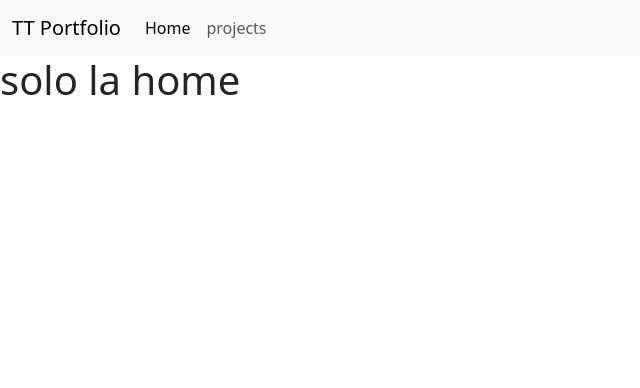
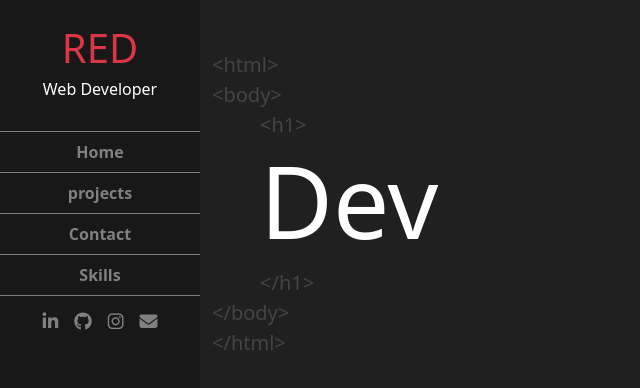
Before and after one commit to TullioTambone/vite-boolfolio, a Vue app: page / in a window 1280 px wide. Shown: the top 388 px of the page, without its empty margins (0-640 px from the left). Built offline with nearby package versions, Linux system fonts and the light colour scheme.

Commit message:
cambiamente di style e layout

```diff
--- a/index.html
+++ b/index.html
@@ -4,7 +4,9 @@
     <meta charset="UTF-8" />
     <link rel="icon" type="image/svg+xml" href="/vite.svg" />
     <meta name="viewport" content="width=device-width, initial-scale=1.0" />
-    <title>Vite + Vue</title>
+    <title>TullioTambone</title>
+
+    <link rel="stylesheet" href="https://cdnjs.cloudflare.com/ajax/libs/font-awesome/6.4.0/css/all.min.css" integrity="sha512-iecdLmaskl7CVkqkXNQ/ZH/XLlvWZOJyj7Yy7tcenmpD1ypASozpmT/E0iPtmFIB46ZmdtAc9eNBvH0H/ZpiBw==" crossorigin="anonymous" referrerpolicy="no-referrer" />
   </head>
   <body>
     <div id="app"></div>
--- a/src/App.vue
+++ b/src/App.vue
@@ -20,13 +20,14 @@ export default{
 </script>
 
 <template>
-<HeaderComp/>
 
-<RouterView>
-</RouterView>
+  <HeaderComp/>
+  <RouterView>
+  </RouterView>
 
 </template>
 
 <style lang="scss">
 @use './style/main.scss';
+
 </style>
--- a/src/components/HeaderComp.vue
+++ b/src/components/HeaderComp.vue
@@ -8,26 +8,95 @@ export default{
 </script>
 
 <template>
-<nav class="navbar navbar-expand-lg bg-body-tertiary">
-    <div class="container-fluid">
-        <a class="navbar-brand" href="#">TT Portfolio</a>
-        <button class="navbar-toggler" type="button" data-bs-toggle="collapse" data-bs-target="#navbarNav" aria-controls="navbarNav" aria-expanded="false" aria-label="Toggle navigation">
-            <span class="navbar-toggler-icon"></span>
-        </button>
-        <div class="collapse navbar-collapse" id="navbarNav">
-            <ul class="navbar-nav">
+<nav>
+    <div id="container">
+        <div class="text-center p-4 top-layer">
+            <h1>
+                <a class="navbar-brand text-danger" href="#">RED</a>
+            </h1>
+            <h6 class="d-block">Web Developer</h6>
+        </div>
+        <ul class="d-flex flex-column">
             <li class="nav-item">
                 <RouterLink class="nav-link active" aria-current="page" :to="{name: 'home'}">Home</RouterLink>
             </li>
             <li class="nav-item">
                 <RouterLink class="nav-link" :to="{name: 'projects'}">projects</RouterLink>
             </li>
+            <li class="nav-item">
+                <RouterLink class="nav-link" to="/">Contact</RouterLink>
+            </li>
+            <li class="nav-item">
+                <RouterLink class="nav-link" to="/">Skills</RouterLink>
+            </li>
         </ul>
+        <div class="socials">
+            <a class="fa-brands fa-linkedin-in"></a>
+            <a href="https://github.com/TullioTambone" class="fa-brands fa-github"></a>
+            <a href="https://www.instagram.com/tulliotambone/" class="fa-brands fa-instagram"></a>
+            <a href= "mailto:tulliotambone97@gmail.com" class="fa-solid fa-envelope"></a>
         </div>
+
     </div>
 </nav>
 </template>
 
 <style lang="scss" scoped>
+nav{
+    height: 100vh;
+    width: 200px;
+    position: fixed;
+    left: 0;
+    top: 0;
+    bottom: 0;
+    background-color: #181818;
+    #container{
+        display: flex;
+        flex-direction: column;
+        .top-layer{
+            h6{
+                color: gray;
+            }
+            &:hover h6{
+                color: white;
+                transition: 0.2s linear;
+            }
+            &:hover{
+                cursor: pointer;
+            }
+        }
 
+        ul{
+            padding: 0;
+            text-align: center;
+            border-top: 1px solid gray;
+            li{
+                border-bottom: 1px solid gray;
+                color: gray;
+                padding: 0.5rem;
+                font-weight: 600;
+
+                &:hover{
+                    color: white;
+                    transition: 0.2s linear;
+                }
+            }
+        }
+
+        .socials{
+            display: flex;
+            justify-content: center;
+
+            a{
+                margin: 0 0.5rem;
+                color: gray;
+                font-size: large;
+                &:hover{
+                    color: white;
+                    transition: 0.2s linear;
+                }
+            }
+        }
+    }
+}
 </style>
--- a/src/components/cardComp.vue
+++ b/src/components/cardComp.vue
@@ -13,19 +13,41 @@ export default{
 
 <template>
 
-    <div class="card">
-        <img :src="`${baseUrl}/storage/${cardProps.img}`" alt="" class="img-fluid">
-        <h5>{{ cardProps.title }}</h5>
-        <p>{{ cardProps.description }}</p>
+    <img :src="`${baseUrl}/storage/${cardProps.img}`" alt="">
+    <h5>{{ cardProps.title }}</h5>
+    <p>{{ cardProps.description }}</p>
 
-        <p v-if="cardProps.type"><span>{{ cardProps.type.name }}</span></p>
+    <p v-if="cardProps.type">{{ cardProps.type.name }}</p>
 
-        <ul v-if="cardProps.technologies">
-            <li v-for="(technology, i) in cardProps.technologies" :key="i">{{ technology.name }}</li>
-        </ul>
-    </div>
+    <ul v-if="cardProps.technologies">
+        <li v-for="(technology, i) in cardProps.technologies" :key="i">{{ technology.name }}</li>
+    </ul>
 
 </template>
 
 <style scoped lang="scss">
+img{
+    position: absolute;
+    inset: 0;
+    width: 100%;
+    filter: brightness(50%);
+    display: none;
+}
+
+*:not(img){
+    opacity: 0;
+    &:hover > *:not(img){
+        opacity:1;
+        position: relative;
+        z-index: 1;
+        transition: 0.7s linear;
+    }
+
+    &:hover li{
+        opacity: 1;
+        transition: 0.7s linear;
+    }
+
+}
+
 </style>
--- a/src/pages/AppHome.vue
+++ b/src/pages/AppHome.vue
@@ -5,9 +5,42 @@ export default{
 </script>
 
 <template>
-<h1>solo la home</h1>
+    <main>
+        <div class="container">
+            <span class="d-block">&lt;html&gt;</span>
+            <span class="d-block">&lt;body&gt;</span>
+
+            <span class="d-block ms-5">&lt;h1&gt;</span>
+
+            <h1 class="ms-5"> Dev</h1>
+
+            <span class="d-block ms-5">&lt;/h1&gt;</span>
+
+            <span class="d-block">&lt;/body&gt;</span>
+            <span class="d-block">&lt;/html&gt;</span>
+        </div>
+    </main>
 </template>
 
 <style lang="scss" scoped>
-
+main{
+    height: 100vh;
+    width: calc(100% - 200px);
+    position: absolute;
+    right: 0;
+    .container {
+        height: 100%;
+        display: flex;
+        flex-direction: column;
+        margin-top: 50px;
+        span{
+            font-size: 20px;
+            color: rgb(68, 68, 68);
+        }
+        h1{
+            color: white;
+            font-size: 100px;
+        }
+    }
+}
 </style>
--- a/src/pages/ProjectList.vue
+++ b/src/pages/ProjectList.vue
@@ -14,7 +14,29 @@ export default{
     }
   },
   mounted(){
-  this.getProjects()
+    this.getProjects()
+
+    document.getElementById("my-row").onmousemove = (e) => {
+      for (const card of document.getElementsByClassName("my-card")) {
+        const rect = card.getBoundingClientRect(),
+          x = e.clientX - rect.left,
+          y = e.clientY - rect.top;
+
+        card.style.setProperty("--mouse-x", `${x}px`);
+        card.style.setProperty("--mouse-y", `${y}px`);
+      }
+    };
+
+    document.getElementById('my-row').onmousemove = (e) => {
+      for (const card of document.getElementsByClassName("my-card")) {
+        const rect = card.getBoundingClientRect(),
+          x = e.clientX - rect.left,
+          y = e.clientY - rect.top;
+
+        card.style.setProperty("--mouse-x", `${x}px`);
+        card.style.setProperty("--mouse-y", `${y}px`);
+      }
+    };
   },
 
   methods:{
@@ -31,14 +53,89 @@ export default{
 
 <template>
 <div class="container">
-  <div class="row">
-    <RouterLink v-for="(e, index) in projects" :key="index" class="col-12 col-md-6 col-lg-4 " :to="{ name: 'SingleProject', params:{slug:e.slug}}">
+  <div id="my-row">
+    <RouterLink v-for="(e, index) in projects" :key="index" :to="{ name: 'SingleProject', params:{slug:e.slug}}" class="my-card">
+      <div class="card-border"></div>
+      <div class="card-content">
         <cardComp :cardProps="e"/>
+      </div>
     </RouterLink>
   </div>
 </div>
 </template>
 
-<style lang="scss">
+<style lang="scss" scoped>
 @use '../style/main.scss';
+*{
+  margin: 0;
+  padding: 0;
+  box-sizing: border-box;
+}
+.container {
+  height: 100vh;
+  width: calc(100% - 200px);
+  position: absolute;
+  right: 0;
+  #my-row{
+    display: flex;
+    flex-wrap: wrap;
+    margin: 0 auto;
+    gap: 4px;
+    .my-card{
+      width: calc(100% / 3 - 4px);
+      height: 200px;
+      background-color: rgba($color: #fff, $alpha: 0.1);
+      border-radius: 10px;
+      position: relative;
+      display: flex;
+
+      .card-border,
+      &::before{
+        content: '';
+        position: absolute;
+        border-radius: inherit;
+        left: 0px;
+        top: 0px;
+        height: 100%;
+        width: 100%;
+        opacity: 0;
+        transition: opacity 500ms;
+      }
+
+      &::before{
+        background: radial-gradient(
+          800px circle at var(--mouse-x) var(--mouse-y),
+          rgba(255, 255, 255, 0.06), transparent 40%
+        );
+        z-index: 3;
+      }
+
+      .card-border{
+        background: radial-gradient(
+          600px circle at var(--mouse-x) var(--mouse-y),
+          rgba(255, 255, 255, 0.529), transparent 40%
+        );
+        z-index: 1;
+      }
+
+      &:hover::before{
+        opacity: 1;
+      }
+
+      &:hover .card-border{
+        opacity: 1;
+      }
+
+      .card-content{
+        background-color: rgb(23, 23, 23);
+        border-radius: inherit;
+        height: calc(100% - 2px);
+        width: calc(100% - 1px);
+        margin: 1px 0.9px;
+        position: relative;
+        z-index: 2;
+      }
+    }
+  }
+}
 </style>
--- a/src/pages/SingleProject.vue
+++ b/src/pages/SingleProject.vue
@@ -18,9 +18,9 @@ export default{
         getSingleProject(){
             axios.get(`${this.baseUrl}/api/projects/${this.$route.params.slug}`)
             .then(res => {
+                this.project = res.data.project;
+            },error => {
                 if(res.data.success){
-                    this.project = res.data.project
-                }else{
                     this.$router.push({name: 'NotFound'})
                 }
             })
--- a/src/style/main.scss
+++ b/src/style/main.scss
@@ -1 +1,18 @@
 @import 'node_modules/bootstrap/scss/bootstrap';
+
+*{
+    margin: 0;
+    padding: 0;
+    box-sizing: border-box;
+
+}
+li{
+    list-style-type: none;
+}
+a{
+    text-decoration: none;
+}
+
+body{
+    background-color: #202020;
+}
```
Also changed, not shown: src/router.js (+6 -4 lines). Lines whose indentation alone changed are shown as unchanged.
